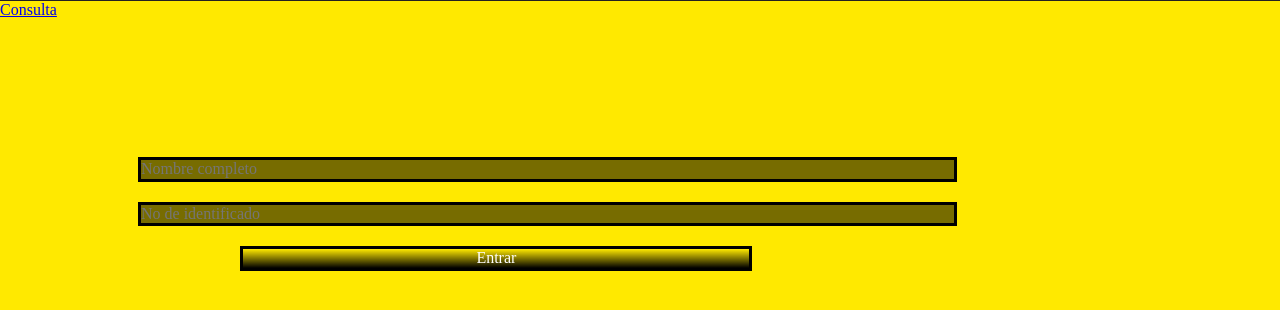
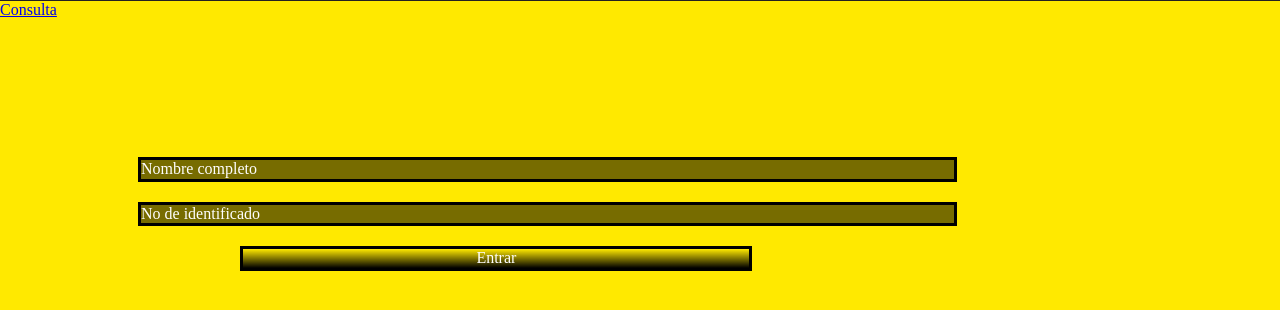
Before and after one commit to Ojitos369/psicometria, a PHP site: page /index.php in a window 1280 px wide. Shown: the part 199-509 px from the top of the page. Run offline with PHP 8.4, Linux system fonts and the light colour scheme.

Commit message:
Update global.css

```diff
--- a/css/global.css
+++ b/css/global.css
@@ -10,7 +10,9 @@ body{
     z-index: 10;
 }
 
-
+input::placeholder{
+    color: #fff;
+}
 
 @media screen and (min-width: 700px) and (max-width: 900px){
     .logo, .encabezado{
```
